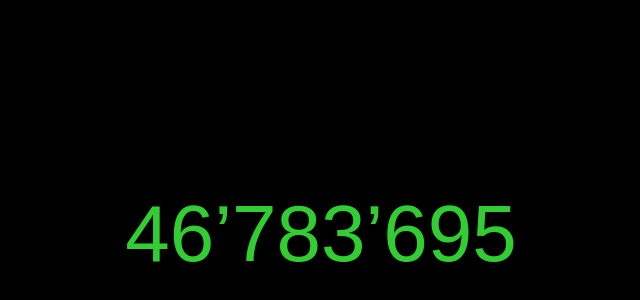
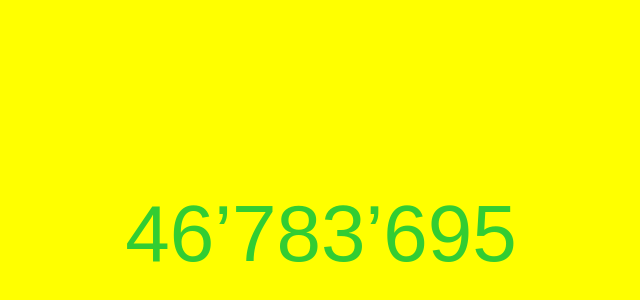
Before and after one commit to saschasupsol/counter3, a plain HTML site: page index.html in a window 1280 px wide. Shown: the part 166-466 px from the top of the page, without its empty margins (319-959 px from the left). Drawn offline with Linux system fonts and the light colour scheme.

Commit message:
Update index.html

```diff
--- a/index.html
+++ b/index.html
@@ -3,11 +3,11 @@
 <head>
   <meta charset="UTF-8" />
   <meta name="viewport" content="width=device-width, initial-scale=1.0"/>
-  <title>Zähler</title>
+  <title>Counter Test Sascha</title>
   <style>
     body {
       font-family: Arial, sans-serif;
-      background: black;
+      background: yellow;
       color: limegreen;
       display: flex;
       justify-content: center;
```
